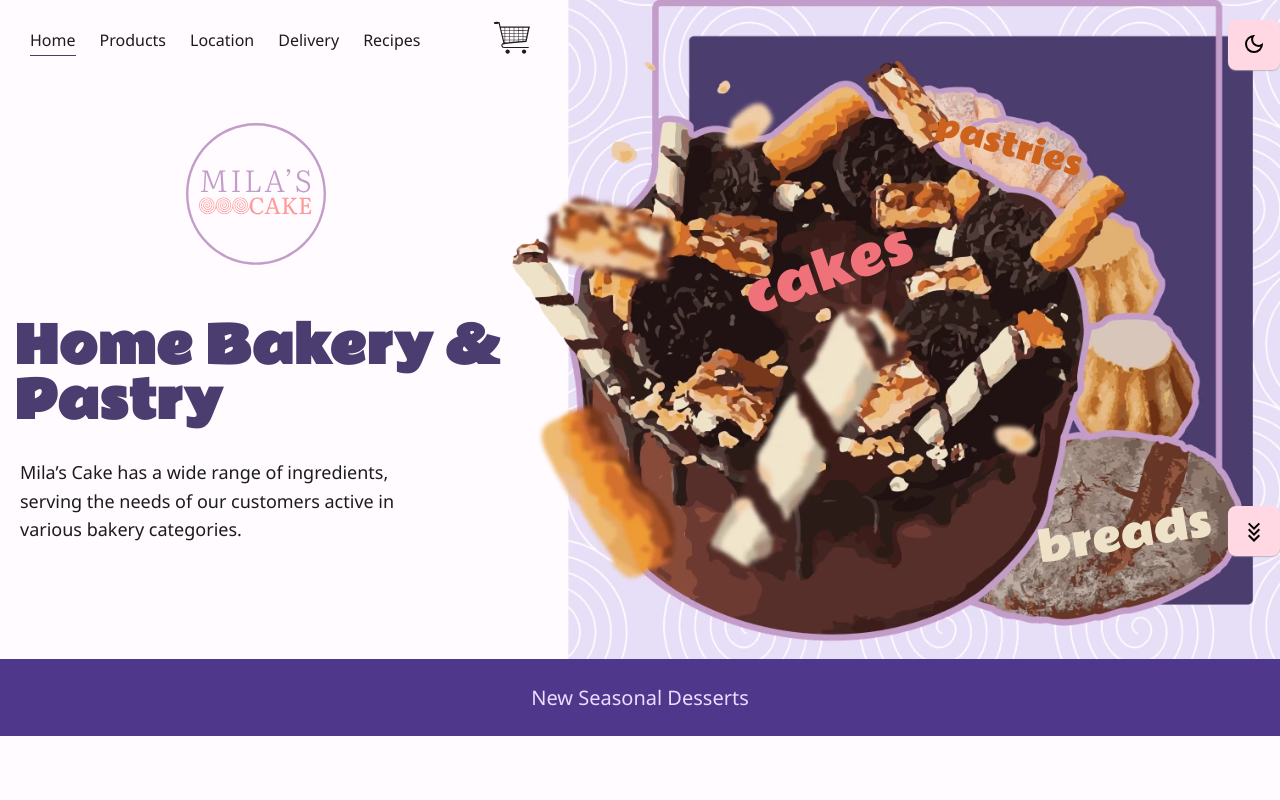
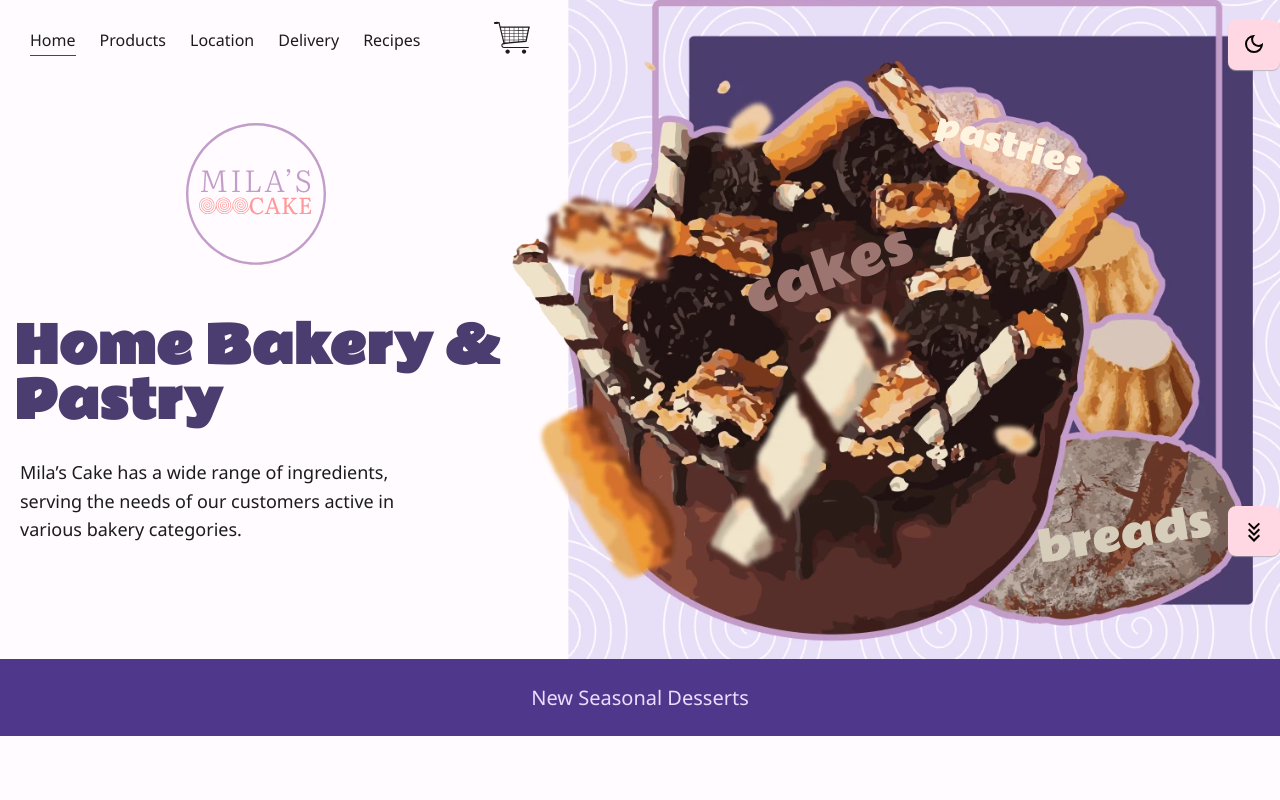
Before and after one commit to ekaterinakos/ekaterinakos.github.io, a React (Create React App) app: page /cart in a window 1280 px wide. Shown: the top 800 px of the page. Built offline with nearby package versions, Linux system fonts and the light colour scheme.

Commit message:
fix nav menu

```diff
--- a/public/index.html
+++ b/public/index.html
@@ -14,7 +14,7 @@
     <meta charset="utf-8" />
     <link rel="icon" href="./favicon.ico" />
     <meta name="viewport" content="width=device-width" />
-    <meta name="theme-color" content="#7C4231" />
+    <meta name="theme-color" content="#e7dff8" />
     <meta
       name="description"
       content="Web site created using create-react-app"
--- a/src/components/Header/styles.module.css
+++ b/src/components/Header/styles.module.css
@@ -30,4 +30,8 @@
     .flex {
         flex-direction: column;
     }
+        .conteiner {
+           margin-left: -8px;
+           width: auto;
+        }
 }
--- a/src/components/SectionHero/styles.module.css
+++ b/src/components/SectionHero/styles.module.css
@@ -18,8 +18,8 @@
 }
 .cakes{
     font-family: 'Rammetto One';
-    font-size: 7rem;
-    color: var(--MexicanRed);
+    font-size: 6rem;
+    color: #9d7570;
 }
 .breadsLinkConteiner {
     position: absolute;
@@ -31,7 +31,7 @@
 .breads {
     font-family: 'Rammetto One';
     font-size: 5rem;
-    color: #eee2c9;
+    color: #d6cdba;
 }
 .pastriesLinkConteiner {
     position: absolute;
@@ -43,7 +43,7 @@
 .pastries {
     font-family: 'Rammetto One';
     font-size: 4rem;
-    color: #cd621c;
+    color:#fff4e0;
 }
 .logo{
     margin: 2rem auto;
```
